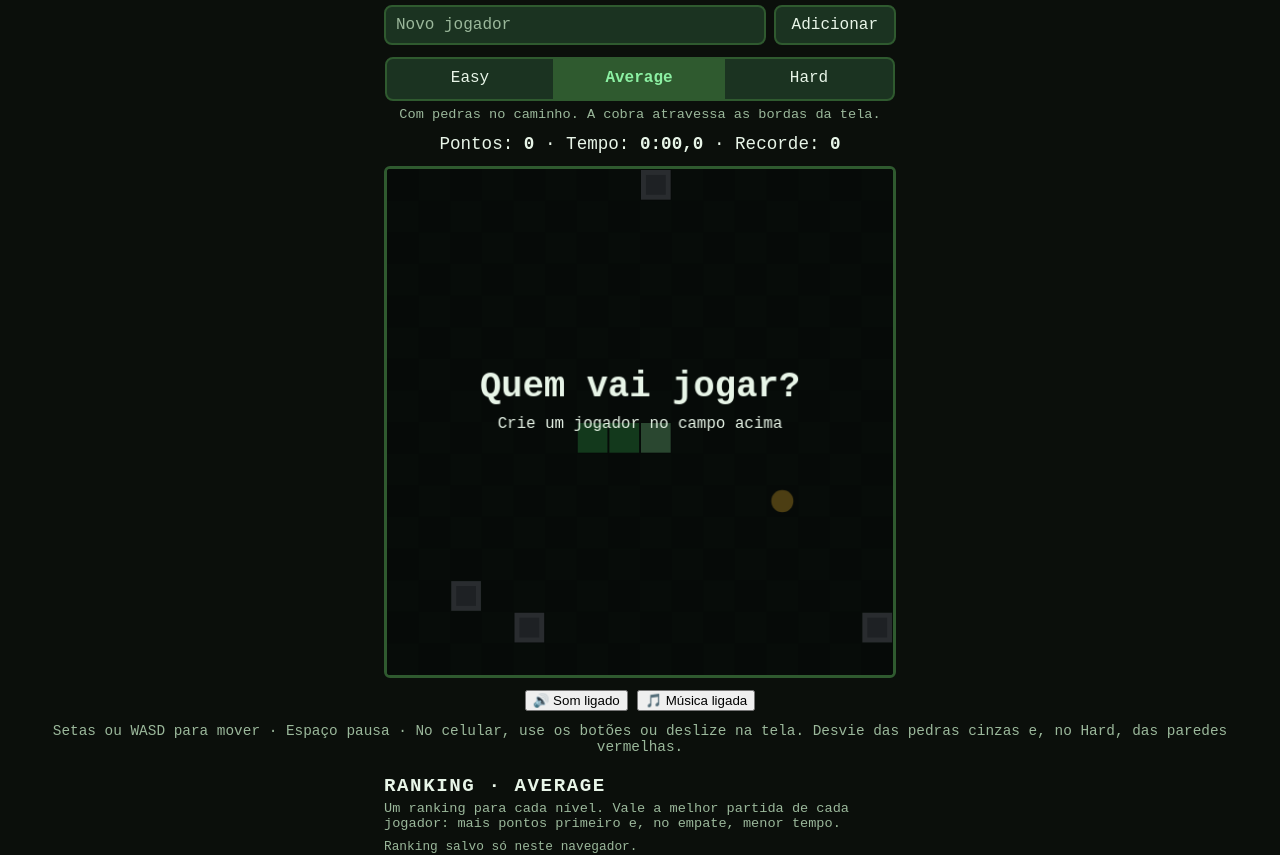
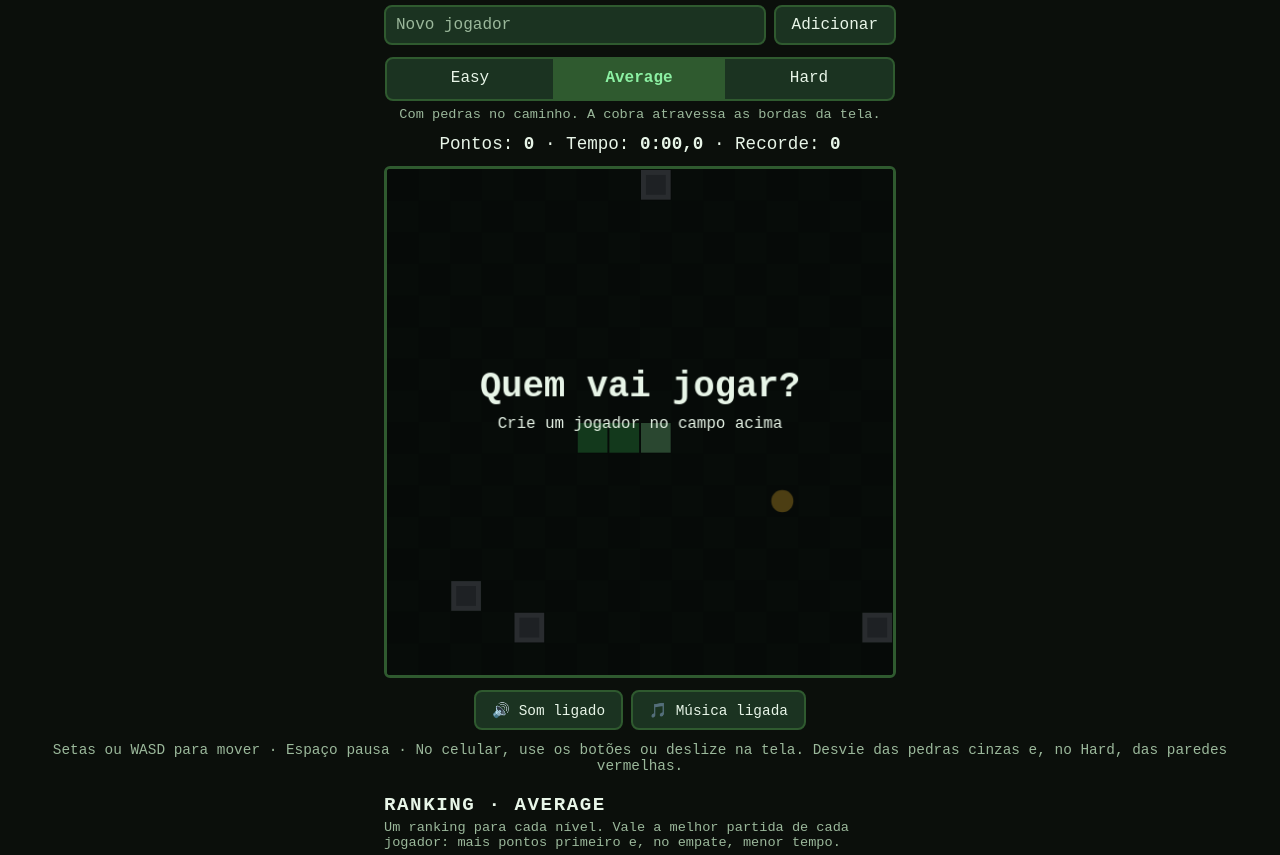
Before and after one commit to Valmario/Jogo_da_Cobrinha, a plain HTML site: page index.html in a window 1280 px wide. Shown: the part 108-963 px from the top of the page. Drawn offline with Linux system fonts and the light colour scheme.

Commit message:
Add styles for buttons and sound elements

```diff
--- a/style.css
+++ b/style.css
@@ -320,6 +320,30 @@ h1 {
     background-color: var(--borda);
 }
 
+.botoes-som {
+    display: flex;
+    flex-wrap: wrap;
+    justify-content: center;
+    gap: 8px;
+}
+
+.som {
+    min-height: 40px;
+    padding: 0 16px;
+    font: inherit;
+    font-size: 0.9rem;
+    color: var(--texto);
+    background-color: #1b3321;
+    border: 2px solid var(--borda);
+    border-radius: 8px;
+    cursor: pointer;
+}
+
+.som:hover,
+.som:active {
+    background-color: var(--borda);
+}
+
 .rodape {
     margin-top: 8px;
     font-size: 0.85rem;
```
